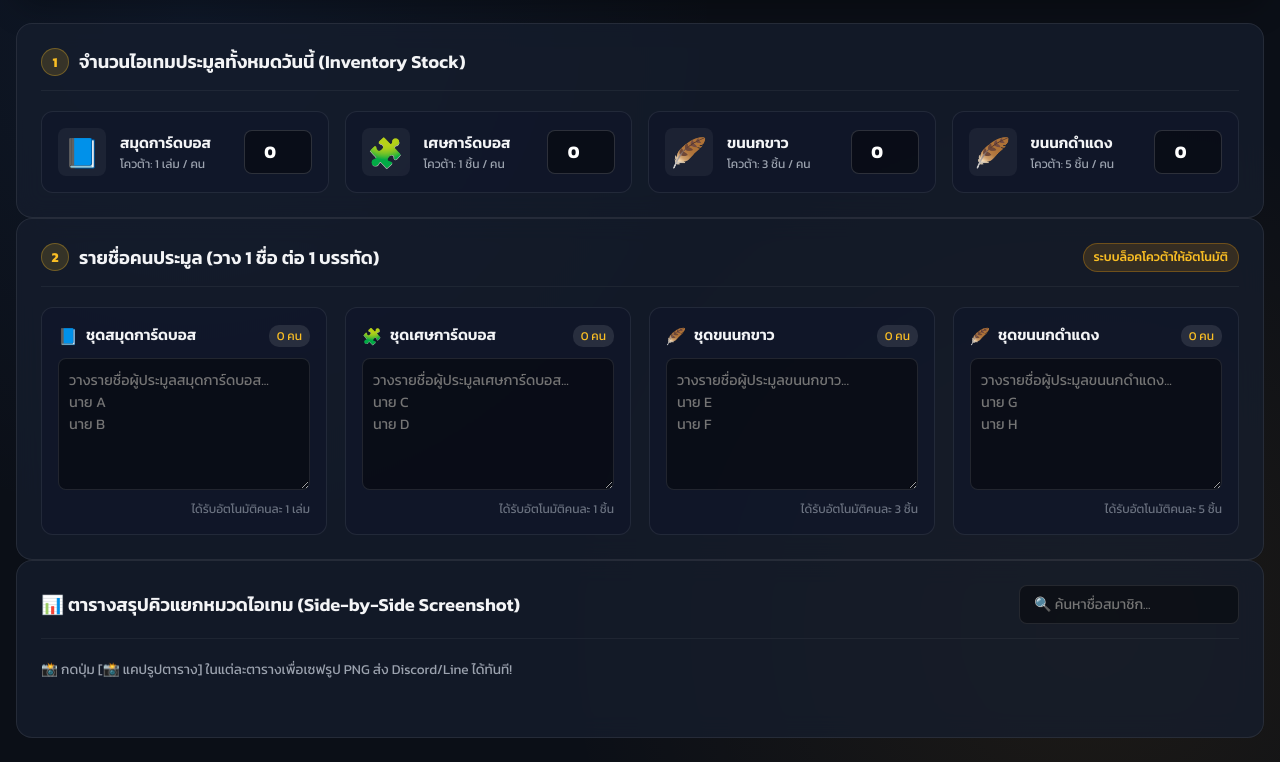
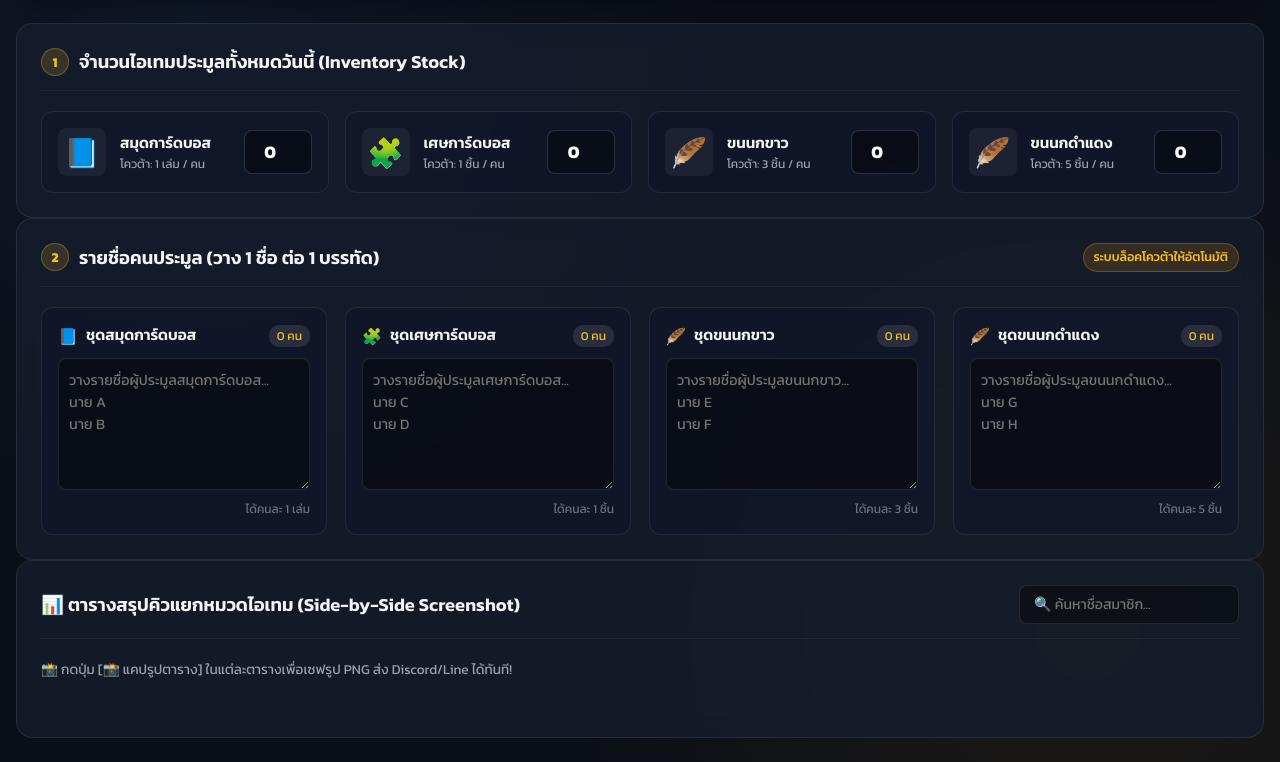
Before and after one commit to m4caronnn/auctionhelper, a plain HTML site: page index.html in a window 1280 px wide. Shown: the part 124-886 px from the top of the page. Drawn offline with nearby package versions, Linux system fonts and the light colour scheme.

Commit message:
Add files via upload

```diff
--- a/index.html
+++ b/index.html
@@ -89,7 +89,7 @@
               <span class="list-count" id="countAlbum">0 คน</span>
             </div>
             <textarea id="listAlbum" placeholder="วางรายชื่อผู้ประมูลสมุดการ์ดบอส...&#10;นาย A&#10;นาย B" rows="5"></textarea>
-            <div class="input-footer">ได้รับอัตโนมัติคนละ 1 เล่ม</div>
+            <div class="input-footer">ได้คนละ 1 เล่ม</div>
           </div>
 
           <!-- Shard List -->
@@ -100,7 +100,7 @@
               <span class="list-count" id="countShard">0 คน</span>
             </div>
             <textarea id="listShard" placeholder="วางรายชื่อผู้ประมูลเศษการ์ดบอส...&#10;นาย C&#10;นาย D" rows="5"></textarea>
-            <div class="input-footer">ได้รับอัตโนมัติคนละ 1 ชิ้น</div>
+            <div class="input-footer">ได้คนละ 1 ชิ้น</div>
           </div>
 
           <!-- White Feather List -->
@@ -111,7 +111,7 @@
               <span class="list-count" id="countWhiteFeather">0 คน</span>
             </div>
             <textarea id="listWhiteFeather" placeholder="วางรายชื่อผู้ประมูลขนนกขาว...&#10;นาย E&#10;นาย F" rows="5"></textarea>
-            <div class="input-footer">ได้รับอัตโนมัติคนละ 3 ชิ้น</div>
+            <div class="input-footer">ได้คนละ 3 ชิ้น</div>
           </div>
 
           <!-- Black Feather List -->
@@ -122,7 +122,7 @@
               <span class="list-count" id="countBlackFeather">0 คน</span>
             </div>
             <textarea id="listBlackFeather" placeholder="วางรายชื่อผู้ประมูลขนนกดำแดง...&#10;นาย G&#10;นาย H" rows="5"></textarea>
-            <div class="input-footer">ได้รับอัตโนมัติคนละ 5 ชิ้น</div>
+            <div class="input-footer">ได้คนละ 5 ชิ้น</div>
           </div>
         </div>
       </section>
```
